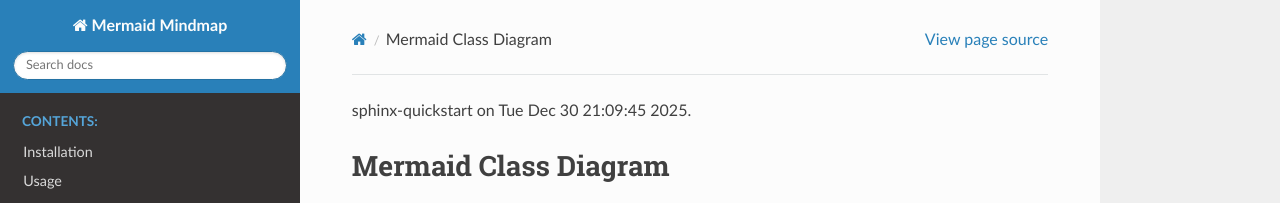
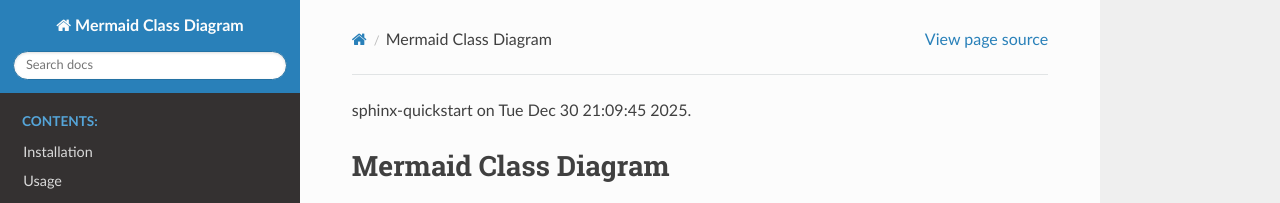
Before and after one commit to beastbytes/mermaid-class-diagram, a Sphinx documentation site: the page built from docs/source/index.rst, in a window 1280 px wide. Shown: the top 203 px of the page. Built offline with Sphinx 7.4.7 and the Read the Docs theme 3.1.0, drawn with Linux system fonts in a browser that asks for light colours.

Commit message:
Add documentation configuration

```diff
--- a/docs/source/conf.py
+++ b/docs/source/conf.py
@@ -6,7 +6,7 @@
 # -- Project information -----------------------------------------------------
 # https://www.sphinx-doc.org/en/master/usage/configuration.html#project-information
 
-project = 'Mermaid Mindmap'
+project = 'Mermaid Class Diagram'
 copyright = '2025, BeastBytes'
 author = 'BeastBytes'
 
```
